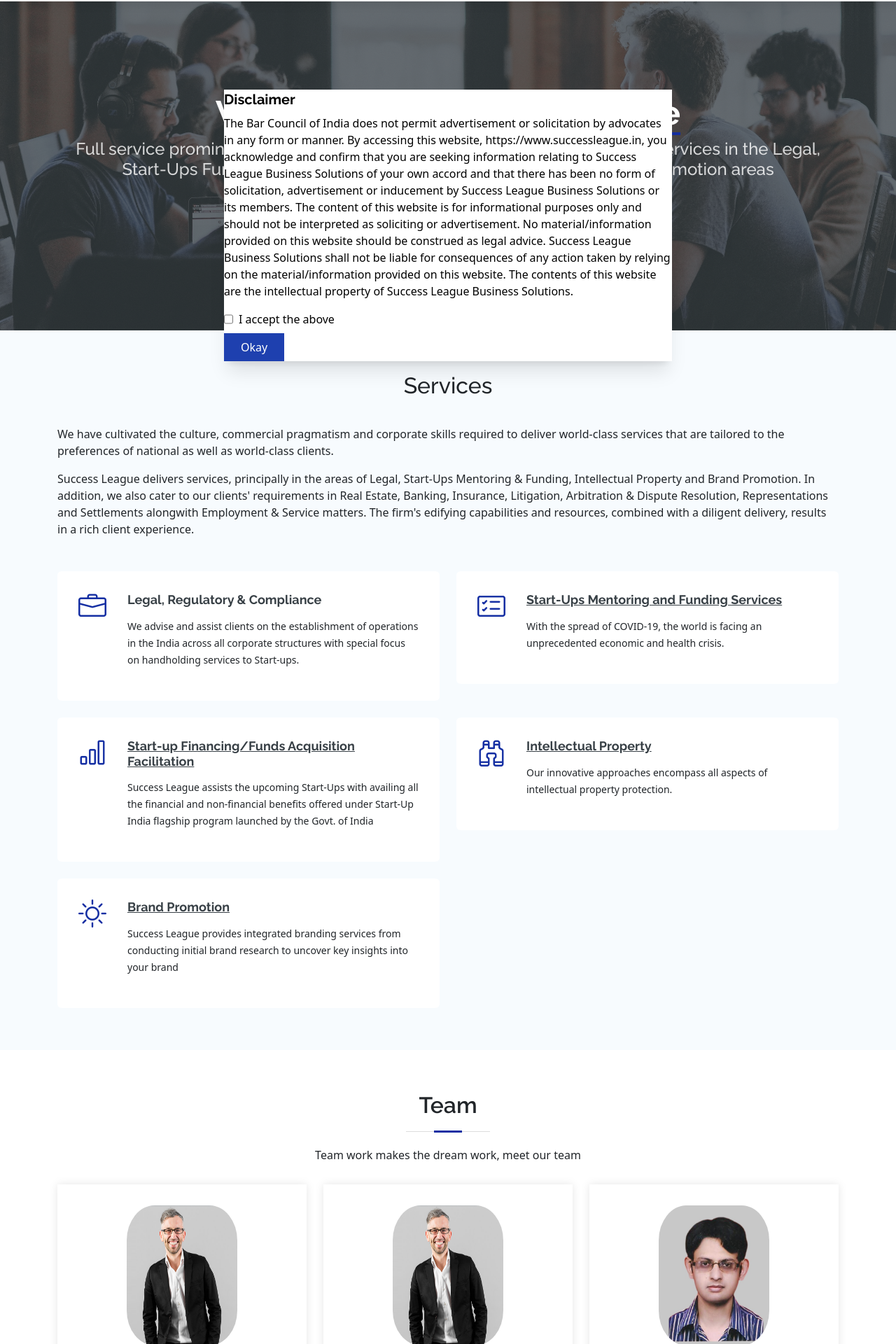
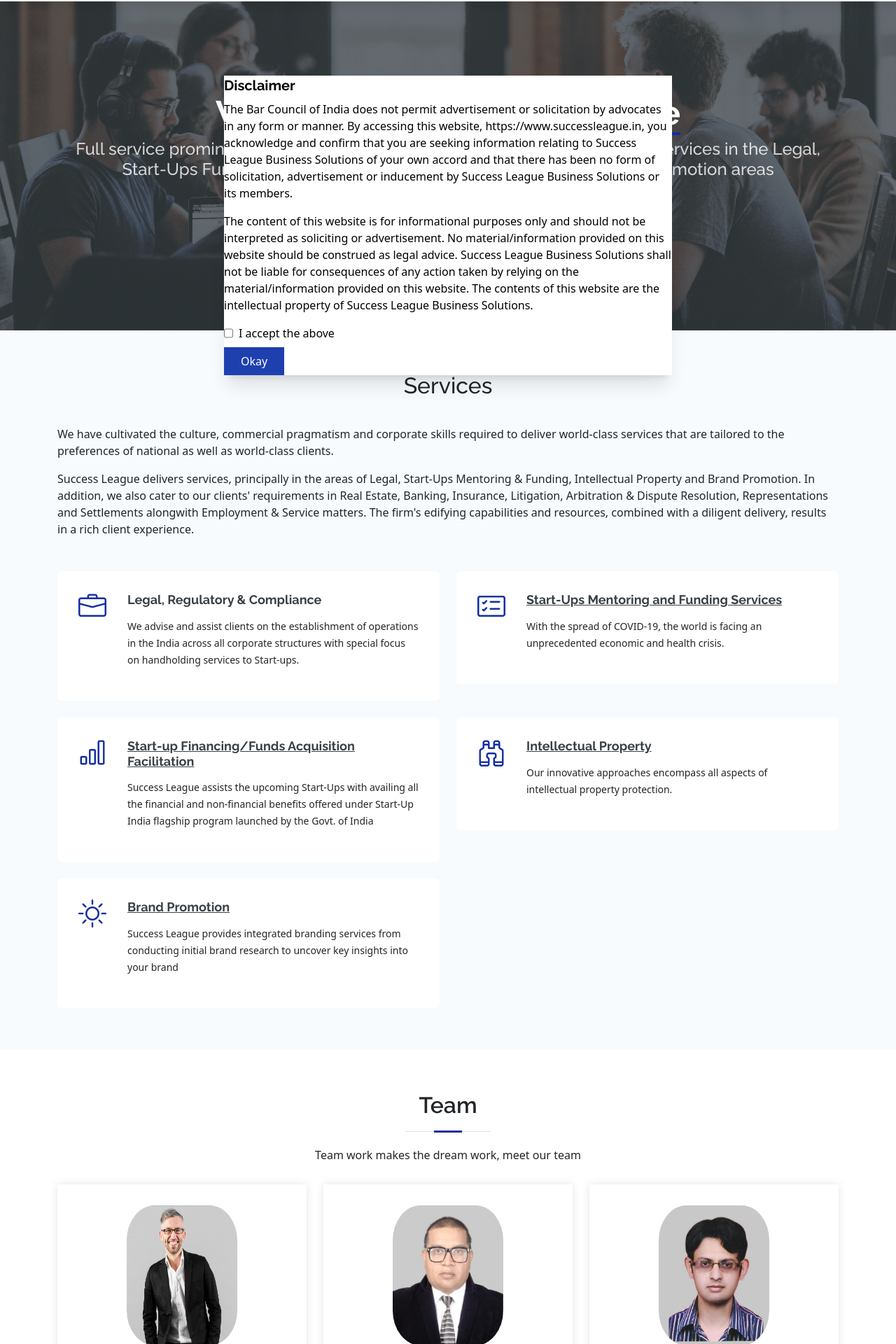
Before and after one commit to PradyumnaGarg/success-league, an Angular app: page / in a window 1280 px wide. Shown: the part 78-1998 px from the top of the page at 70% size. Built offline with nearby package versions, Linux system fonts and the light colour scheme.

Commit message:
minor changes and added photo

```diff
--- a/src/app/app.component.html
+++ b/src/app/app.component.html
@@ -89,13 +89,16 @@
 
   <dialog class="fixed inset-0 z-50 shadow-xl w-[90%] md:w-1/2"  [open]="openModal">
     <h2 class="text-xl font-bold">Disclaimer</h2>
-    <p class="h-[300px] md:h-fit overflow-y-auto">
-      The Bar Council of India does not permit advertisement or solicitation by advocates in any form or manner. By accessing this website, https://www.successleague.in, you acknowledge and confirm that you are seeking information relating to Success League Business
-Solutions of your own accord and that there has been no form of solicitation, advertisement or inducement by Success League Business
-Solutions or its members. The content of this website is for informational purposes only and should not be interpreted as soliciting or advertisement. No material/information provided on this website should be construed as legal advice. Success League Business
-Solutions shall not be liable for consequences of any action taken by relying on the material/information provided on this website. The contents of this website are the intellectual property of Success League Business
-Solutions.
-    </p>
+    <div class="h-[300px] md:h-fit overflow-y-auto">
+      <p class="">
+        The Bar Council of India does not permit advertisement or solicitation by advocates in any form or manner. By accessing this website, https://www.successleague.in, you acknowledge and confirm that you are seeking information relating to Success League Business
+  Solutions of your own accord and that there has been no form of solicitation, advertisement or inducement by Success League Business
+  Solutions or its members. </p>
+  <p> The content of this website is for informational purposes only and should not be interpreted as soliciting or advertisement. No material/information provided on this website should be construed as legal advice. Success League Business
+  Solutions shall not be liable for consequences of any action taken by relying on the material/information provided on this website. The contents of this website are the intellectual property of Success League Business
+  Solutions.
+      </p>
+    </div>
     <form [formGroup]="form" class="flex flex-col space-y-2">
       <label for="" class="flex space-x-2">
         <input type="checkbox" formControlName="check" [checked]="false">
--- a/src/app/services/team.service.ts
+++ b/src/app/services/team.service.ts
@@ -32,7 +32,7 @@ export class TeamService {
     {
       id: 'vivek-garg',
       name: 'Vivek Garg',
-      image: null,
+      image: 'assets/img/Vivek.JPG',
       degrees: '(M.B.A., L.L.B., B.F.T.)',
       descriptionMini: `Mr. Vivek has got 18 years of experience with an exceptional and impeccable professional qualification record. He is an M.B.A. in International Marketing &
       Business Development, Masters in Economics and Bachelor of Foreign Trade with
```
Also changed, not shown: src/assets/img/Vivek.JPG (added).
